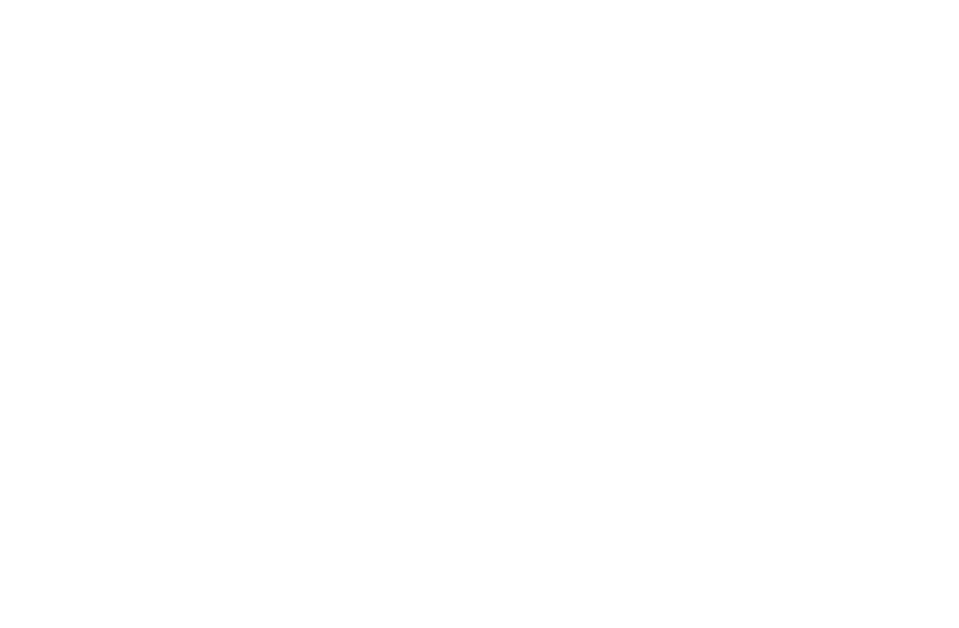
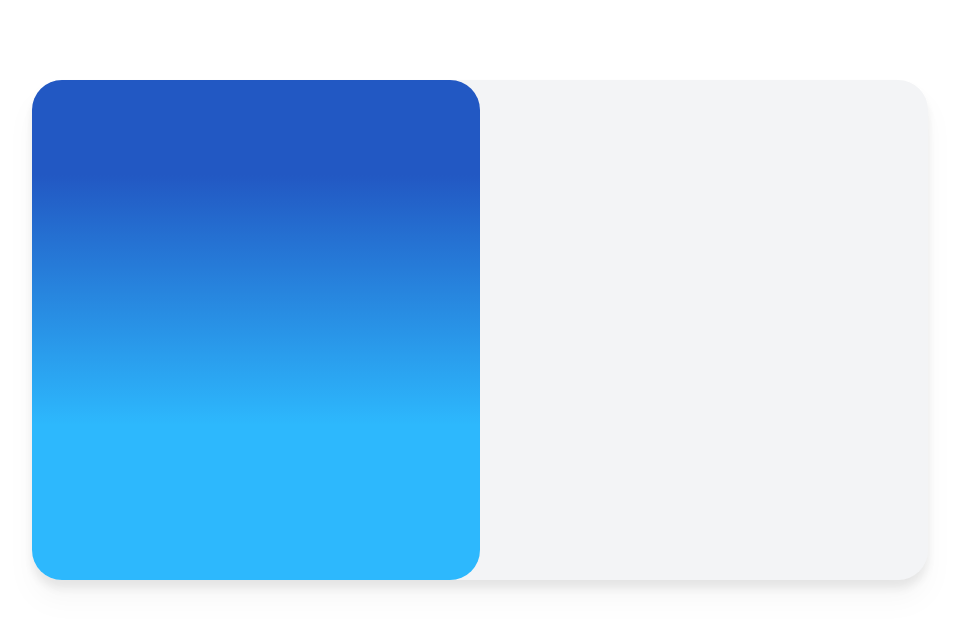
Before and after one commit to dominikjakobsze/Results-summary-component--frontendmentor.io-, a website built with Vite: page frontend/app-vite/index.html in a window 1280 px wide. Shown: the whole page, without its empty margins (160-1119 px from the left). Built offline with nearby package versions, Linux system fonts and the light colour scheme.

Commit message:
drop shadown and gradient

```diff
--- a/frontend/app-vite/index.html
+++ b/frontend/app-vite/index.html
@@ -9,8 +9,9 @@
 
     <section class="w-full grid grid-cols-1">
 
-      <div class="w-[70%] justify-self-center self-center grid grid-cols-2 bg-gray-100">
-
+      <div class="w-[70%] justify-self-center self-center grid grid-cols-2 bg-gray-100 mt-20 rounded-[30px] drop-shadow-xl">
+        <div class="w-full grid grid-cols-1 self-start justify-self-start h-[500px] bg-gradient-1 rounded-[30px]"></div>
+        <div class="w-full grid grid-cols-1 self-start justify-self-start h-[500px]"></div>
       </div>
 
     </section>
--- a/frontend/app-vite/style.css
+++ b/frontend/app-vite/style.css
@@ -16,3 +16,8 @@
     -webkit-box-orient: vertical;
     overflow: hidden;
 }
+
+.bg-gradient-1{
+    background: rgb(45,184,253);
+    background: linear-gradient(0deg, rgba(45,184,253,1) 31%, rgba(34,88,195,1) 81%);
+}
```
